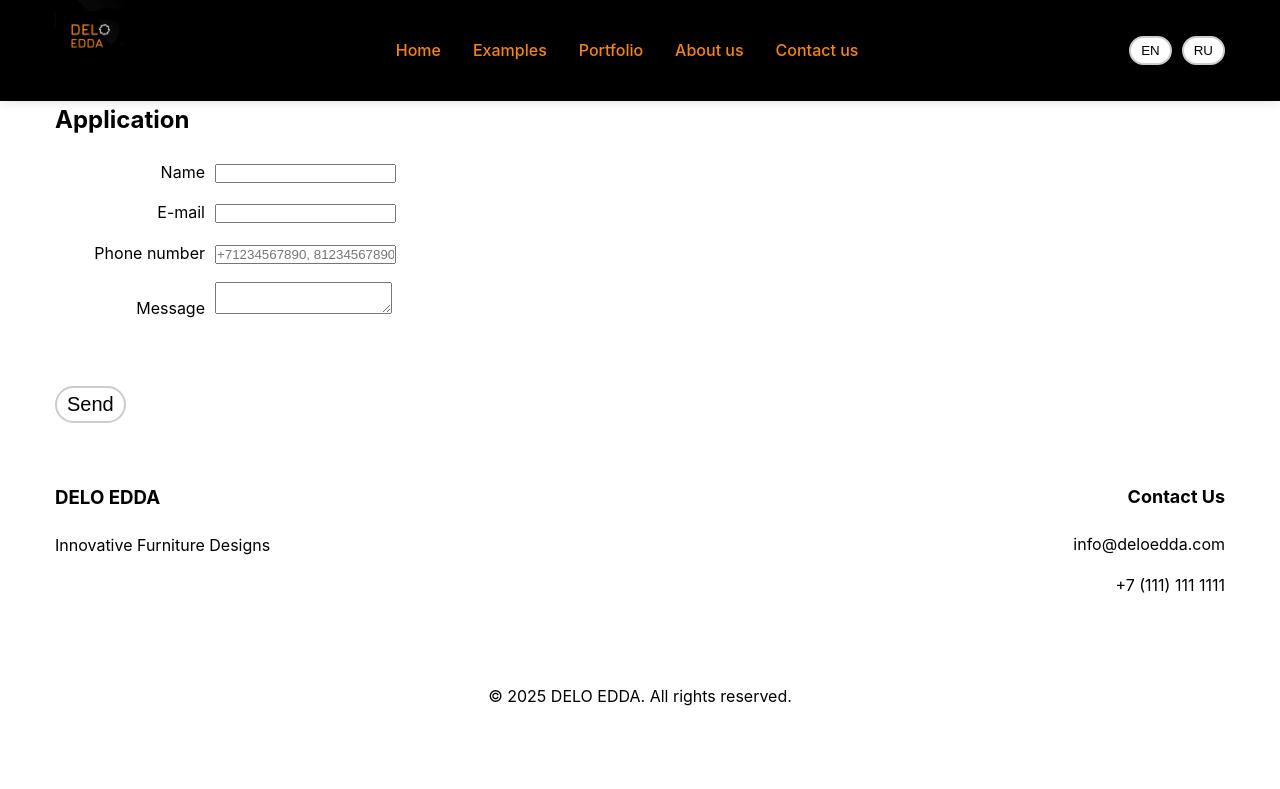
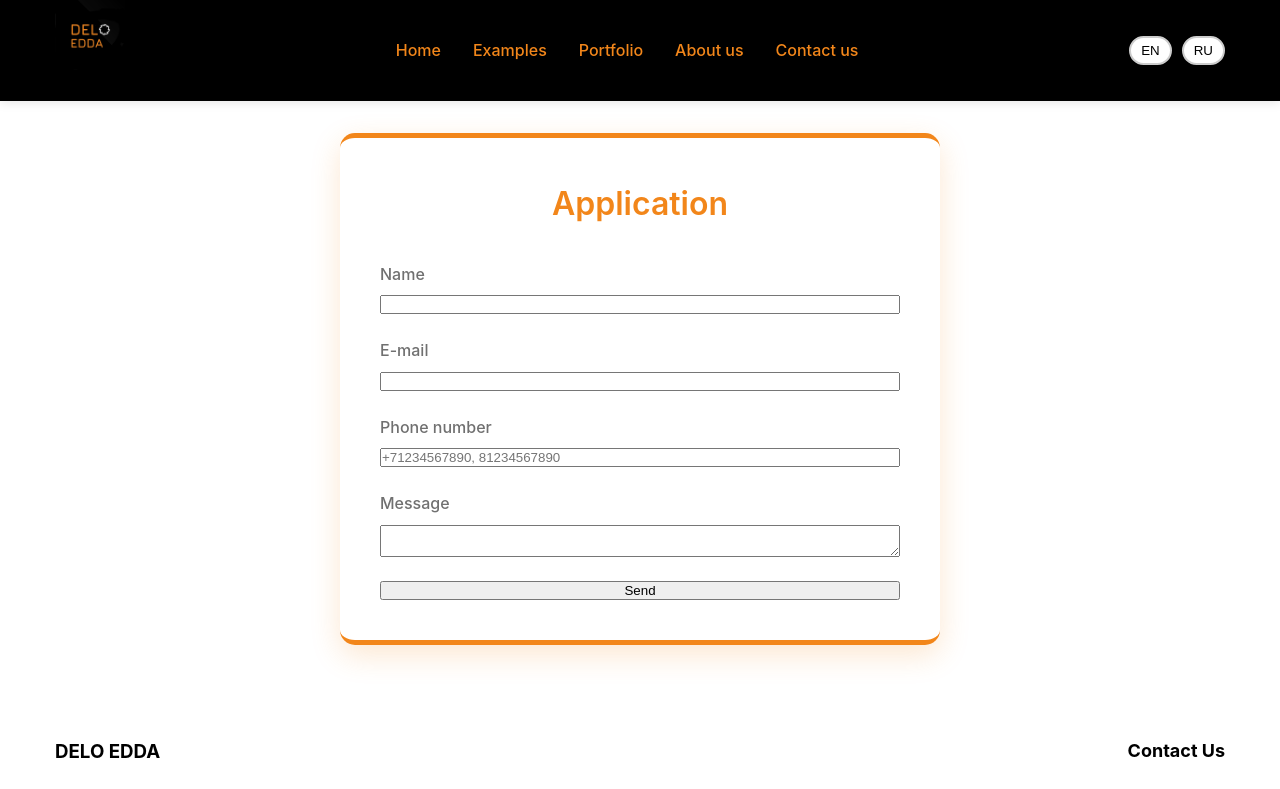
Before and after one commit to Rattlerutrap/DeloEddaFront, a React (Create React App) app: page /contact in a window 1280 px wide. Shown: the top 789 px of the page. Built offline with nearby package versions, Linux system fonts and the light colour scheme.

Commit message:
added some styles for form

```diff
--- a/src/components/ContacUs/Form.jsx
+++ b/src/components/ContacUs/Form.jsx
@@ -62,12 +62,12 @@ const Form = () => {
   };
 
   return (
-    <div className='container'>
-      <div className='form'>
-      <h2>{t('contactus.form.h2')}</h2>
-      <form onSubmit={handleSubmit}>
-        <p>
-          <label htmlFor="name">{t('contactus.form.label1')}</label>
+    <div className='form-container'>
+      <div className='form-card'>
+      <h2 className='form-title'>{t('contactus.form.h2')}</h2>
+      <form onSubmit={handleSubmit} className='contact-form'>
+        <div className='form-group'>
+          <label htmlFor="name" className='form-label'>{t('contactus.form.label1')}</label>
           <input
             type="text"
             id="name"
@@ -76,9 +76,9 @@ const Form = () => {
             onChange={handleChange}
           />
           {errors.name && <span className="error">{errors.name}</span>}
-        </p>
-        <p>
-          <label htmlFor="email">{t('contactus.form.label2')}</label>
+        </div>
+        <div className='form-group'>
+          <label htmlFor="email" className='form-label'>{t('contactus.form.label2')}</label>
           <input
             type="email"
             id="email"
@@ -87,9 +87,9 @@ const Form = () => {
             onChange={handleChange}
           />
           {errors.email && <span className="error">{errors.email}</span>}
-        </p>
-        <p>
-          <label htmlFor="phone">{t('contactus.form.label3')}</label>
+        </div>
+        <div className='form-group'>
+          <label htmlFor="phone" className='form-label'>{t('contactus.form.label3')}</label>
           <input
             type="tel"
             id="phone"
@@ -99,9 +99,9 @@ const Form = () => {
             placeholder="+71234567890, 81234567890"
           />
           {errors.phone && <span className="error">{errors.phone}</span>}
-        </p>
-        <p>
-          <label htmlFor="message">{t('contactus.form.label4')}</label>
+        </div>
+        <div className='form-group'>
+          <label htmlFor="message" className='form-label'>{t('contactus.form.label4')}</label>
           <textarea
             id="message"
             name="message"
@@ -109,15 +109,15 @@ const Form = () => {
             required
             onChange={handleChange}
           />
-        </p>
+        </div>
         <button type="submit" disabled={isSubmitting}>
           {isSubmitting ? t('contactus.form.buttonprocess') : t('contactus.form.button')}
         </button>
         {submitStatus === 'success' && (
-          <p className="success-message">{t('contactus.form.success')}</p>
+          <div className="success-message">{t('contactus.form.success')}</div>
         )}
         {submitStatus === 'error' && (
-          <p className="error-message">{t('contactus.form.error')}</p>
+          <div className="error-message">{t('contactus.form.error')}</div>
         )}
       </form>
       </div>
--- a/src/styles/components/ContactUs/Form.css
+++ b/src/styles/components/ContactUs/Form.css
@@ -1,21 +1,122 @@
-.form label {
-    display: inline-block;
-    width: 150px;
-    text-align: right;
-    margin-right: 10px;
-}
+.form-container {
+    display: flex;
+    justify-content: center;
+    padding: 2rem;
+  }
 
-.form button {
-    font-size: 20px;
-    margin-top: 50px;
-    padding: 5px 10px;
-    border: 2px solid #cccccc;
-    border-radius: 25px;
+  .form-card {
     background: var(--back-color);
+    border-radius: 15px;
+    box-shadow: 0 10px 30px rgba(242, 134, 26, 0.2);
+    padding: 2.5rem;
+    width: 100%;
+    max-width: 600px;
+    border-top: 5px solid var(--primary-color);
+    border-bottom: 5px solid var(--primary-color);
+  }
+
+  .form-title {
+    color: var(--primary-color);
+    text-align: center;
+    margin-bottom: 2rem;
+    font-size: 2rem;
+    font-weight: 600;
+  }
+
+  .contact-form {
+    display: flex;
+    flex-direction: column;
+    gap: 1.5rem;
+  }
+
+  .form-group {
+    display: flex;
+    flex-direction: column;
+    gap: 0.5rem;
+  }
+
+  .form-label {
+    color: var(--text-light);
+    font-weight: 500;
+    font-size: 1rem;
+  }
+
+  .form-input, .form-textarea {
+    padding: 0.8rem 1rem;
+    border: 2px solid #e0e0e0;
+    border-radius: 8px;
+    font-size: 1rem;
+    transition: all 0.3s ease;
+    background-color: #f9f9f9;
+  }
+
+  .form-input:focus, .form-textarea:focus {
+    outline: none;
+    border-color: var(--primary-color);
+    box-shadow: 0 0 0 3px rgba(242, 134, 26, 0.2);
+    background-color: white;
+  }
+
+  .form-textarea {
+    min-height: 120px;
+    resize: vertical;
+  }
+
+  .input-error {
+    border-color: var(--secondary-color);
+  }
+
+  .error-message {
+    color: var(--secondary-color);
+    font-size: 0.85rem;
+    margin-top: 0.2rem;
+  }
+
+  .submit-button {
+    background-color: var(--primary-color);
+    color: white;
+    border: none;
+    padding: 1rem 2rem;
+    font-size: 1.1rem;
+    font-weight: 600;
+    border-radius: 8px;
     cursor: pointer;
-}
+    transition: all 0.3s ease;
+    text-transform: uppercase;
+    letter-spacing: 1px;
+    margin-top: 1rem;
+    align-self: center;
+  }
 
-.form button:hover {
-    background: #c9c9c9;
-    transition: background-color 0.3s;
-}
+  .submit-button:hover {
+    background-color: #e07a16;
+    transform: translateY(-2px);
+    box-shadow: 0 5px 15px rgba(242, 134, 26, 0.4);
+  }
+
+  .submit-button:disabled {
+    background-color: #cccccc;
+    cursor: not-allowed;
+    transform: none;
+    box-shadow: none;
+  }
+
+  .success-message {
+    background-color: #d4edda;
+    color: #155724;
+    padding: 1rem;
+    border-radius: 8px;
+    margin-top: 1rem;
+    text-align: center;
+    border: 1px solid #c3e6cb;
+  }
+
+  .error-message {
+    background-color: #f8d7da;
+    color: #721c24;
+    padding: 1rem;
+    border-radius: 8px;
+    margin-top: 1rem;
+    text-align: center;
+    border: 1px solid #f5c6cb;
+  }
```
